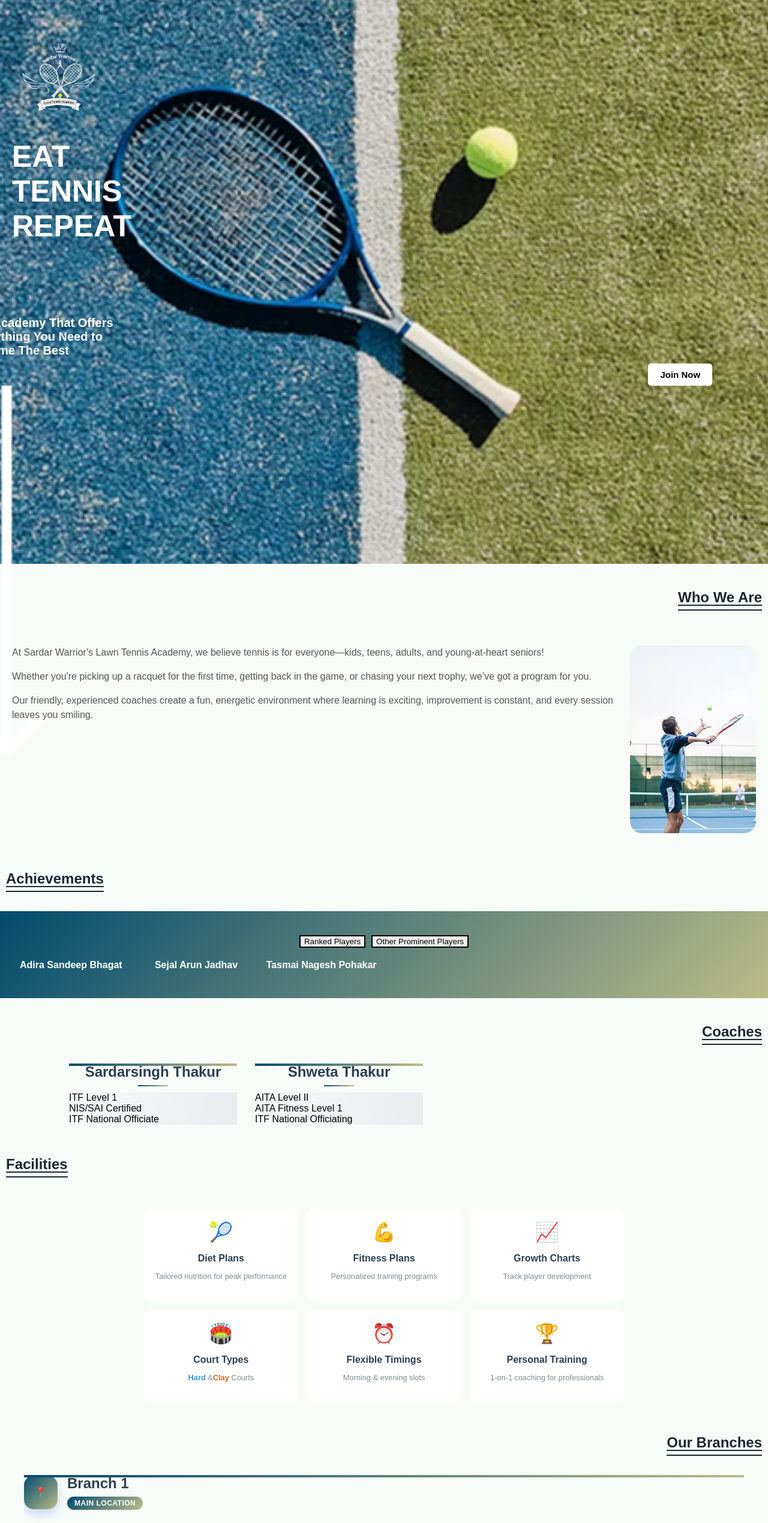
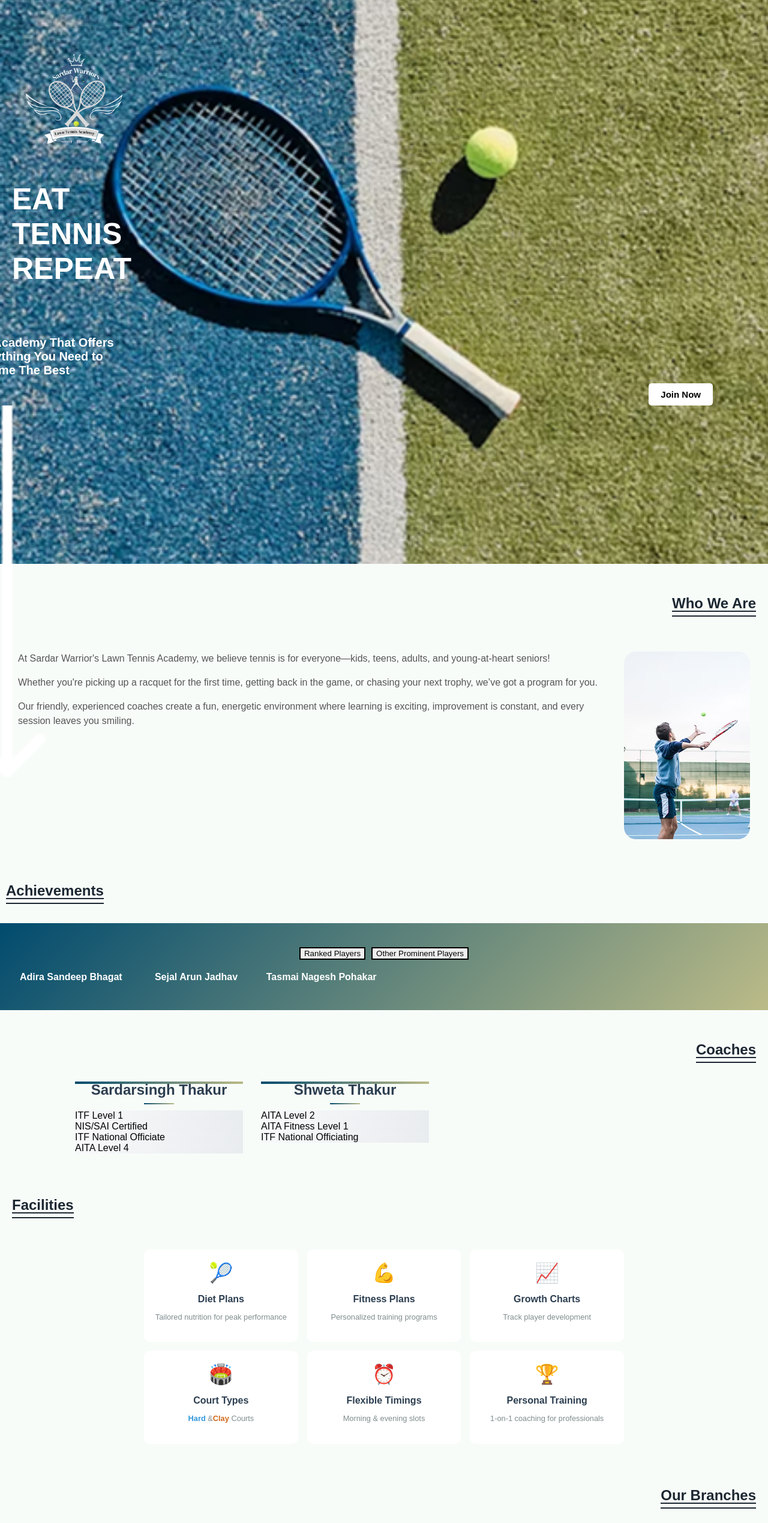
Before and after one commit to Suyashbansod71/Tennis-Academy, a React (Create React App) app: page / in a window 1280 px wide. Shown: the top 2539 px of the page at 60% size. Built offline with nearby package versions, Linux system fonts and the light colour scheme; a web font is replaced by a local one.

Commit message:
added new changes in beta website

```diff
--- a/src/components/MainContent.jsx
+++ b/src/components/MainContent.jsx
@@ -27,7 +27,7 @@ const MainContent = () => {
   useEffect(() => {
     const interval = setInterval(() => {
       setActiveIndex((prevIndex) => (prevIndex + 1) % images.length);
-    }, 3000);
+    }, 2000);
 
     return () => clearInterval(interval);
   }, [images.length]);
@@ -233,12 +233,13 @@ const MainContent = () => {
         <div className="qualification">ITF Level 1</div>
         <div className="qualification">NIS/SAI Certified</div>
         <div className="qualification">ITF National Officiate</div>
+        <div className="qualification">AITA Level 4</div>
       </div>
 
       <div className="coach-card">
         {/* <div className="coach-icon"></div> */}
         <div className="coach-name">Shweta Thakur</div>
-        <div className="qualification">AITA Level II</div>
+        <div className="qualification">AITA Level 2</div>
         <div className="qualification">AITA Fitness Level 1</div>
         <div className="qualification">ITF National Officiating</div>
       </div>
@@ -404,8 +405,7 @@ const MainContent = () => {
     />
 
   <div className="videoOverlayContent">
-    <h1>Join</h1>
-    <h1>Us</h1>
+    <h1 style = {{fontSize: "60px"}}>Join Us</h1>
     <h1>Now</h1>
   </div>
 </div>
--- a/src/styles/landingPage.css
+++ b/src/styles/landingPage.css
@@ -65,7 +65,7 @@ body {
       }
 
       .logo {
-        width: 150px;
+        width: 200px;
         height: auto;
         margin-bottom: 10px;
       }
@@ -94,6 +94,7 @@ body {
         white-space: pre-line;
         color: #fff;
         margin-bottom: 10px;
+        margin-top: 3em;
       }
 
       .join-button {
@@ -115,7 +116,7 @@ body {
       }
 
       .whoWeAreSection {
-        padding: 10px;
+        padding: 20px;
         display: flex;
         flex-direction: column;
       }
@@ -310,7 +311,7 @@ body {
       }
 
       .coachSection {
-        padding: 10px;
+        padding: 20px;
       }
       /* .coachInfo {
         display: flex;
@@ -410,7 +411,7 @@ body {
       }
 
       .branchSection {
-        padding: 10px;
+        padding: 20px;
       }
 
        .branchDetails {
@@ -567,7 +568,7 @@ body {
 
       .gallerySection {
         width: 100%;
-        height: 350px;
+        height: 330px;
         overflow-x: auto;
         overflow-y: hidden;
       }
@@ -613,7 +614,7 @@ body {
 
 
       .contactUsSection {
-        margin-top: 7em;
+        margin-top: 5em;
         position: relative;
         width: 100vw;
         height: 100vh;
@@ -804,7 +805,7 @@ h2 {
 }
 
 .facilitiesSection {
-  padding: 10px;
+  padding: 20px;
 }
 .facilities-container {
   max-width: 800px;
```
